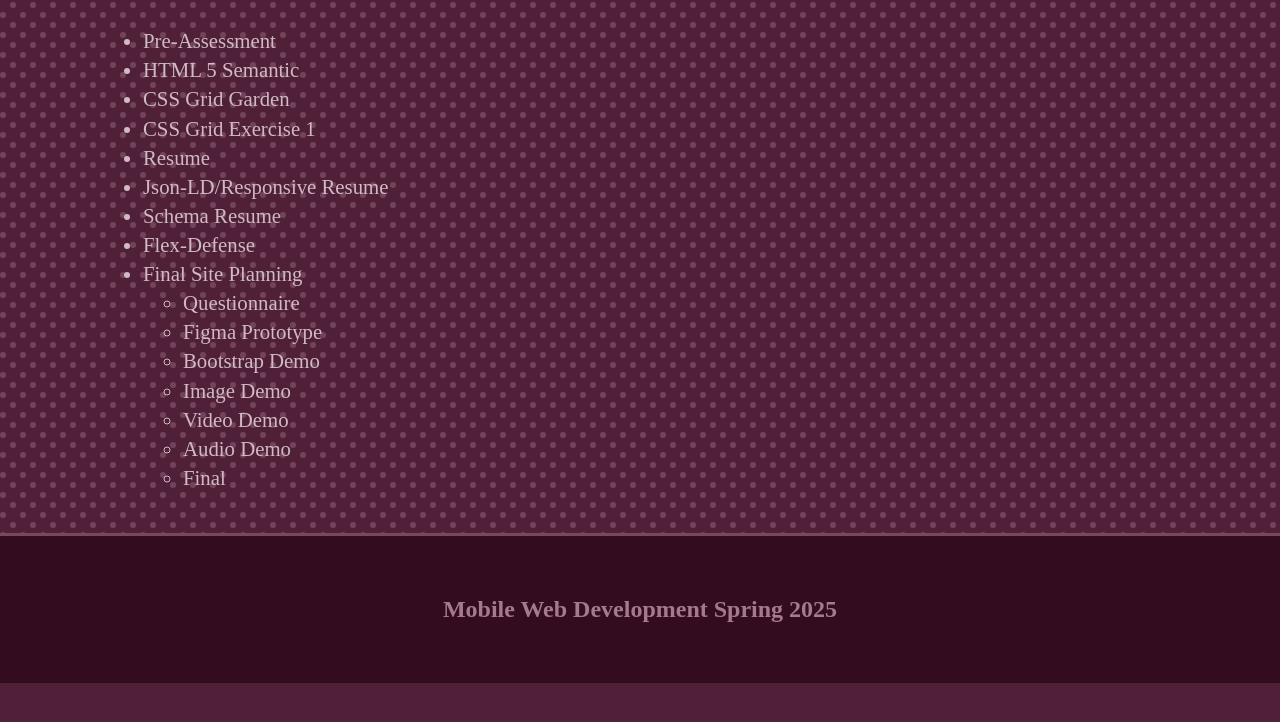
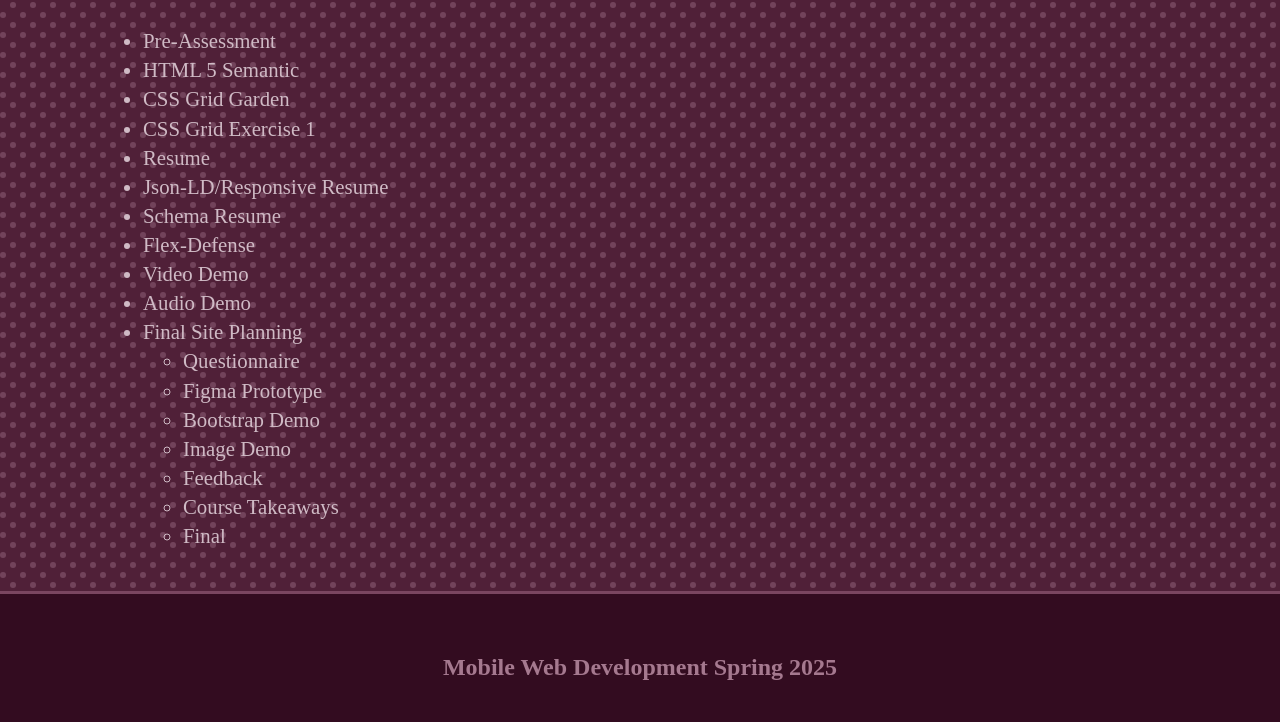
Before and after one commit to kacolter/mobile-web, a plain HTML site: page index.html in a window 1280 px wide. Shown: the part 148-870 px from the top of the page. Before the commit the page ends 831 px from the top, so only its background shows below. Drawn offline with Linux system fonts and the light colour scheme; files that its build step writes are made by us from their sources; a script that the page names is missing.

Commit message:
finished course

```diff
--- a/index.html
+++ b/index.html
@@ -36,14 +36,18 @@
       <li><a href="json-ld-resume/index.html">Json-LD/Responsive Resume</a></li>
       <li><a href="schema-resume/index.html">Schema Resume</a></li>
       <li><a href="homepage/img/defense.png">Flex-Defense</a></li>
+      <li><a href="video-demo/index.html">Video Demo</a></li>
+      <li><a href="audio-demo/index.html">Audio Demo</a></li>
+
+
       <li>Final Site Planning</li>
       <ul>
         <li><a href="https://docs.google.com/document/d/1KGAfnSb0WKoBP8oRE4acru2nBUjWYCfeXCMKqx5gV5U/edit?usp=sharing">Questionnaire</a></li>
         <li><a href="https://www.figma.com/design/vO20moxbcy5SttKfUVYVGn/Mobile-Web-Project?node-id=0-1&t=nZHfr0AmBbMWXcaV-1">Figma Prototype</a></li>
         <li><a href="bootstrap-demo/index.html">Bootstrap Demo</a></li>
         <li><a href="image-demo/index.html">Image Demo</a></li>
-        <li><a href="video-demo/index.html">Video Demo</a></li>
-        <li><a href="audio-demo/index.html">Audio Demo</a></li>
+        <li><a href="https://docs.google.com/document/d/1hXFgQSWWXLFdFy5xFWBbF8sIKsJIc8nvhSBhVv-XQDc/edit?usp=sharing">Feedback</a></li>
+        <li><a href="https://docs.google.com/document/d/1XaHpAfiJdlEAbPvKhEQJOqHrOcaFE6pk02DDjG6pSW4/edit?usp=sharing">Course Takeaways</a></li>
         <li><a href="final/index.html">Final</a></li>
       </ul>
   </ul>
```
